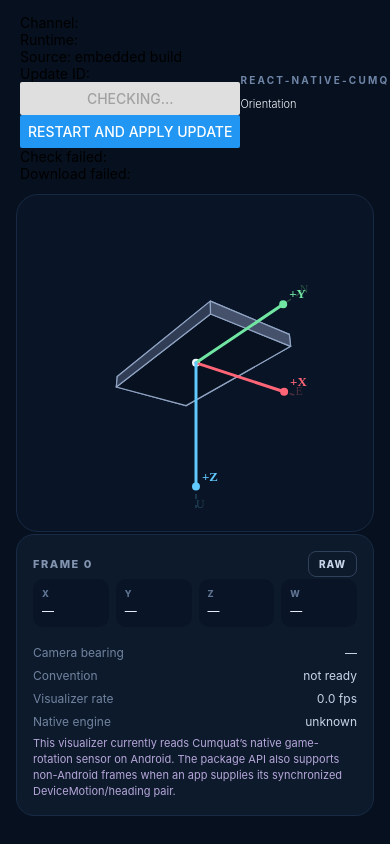
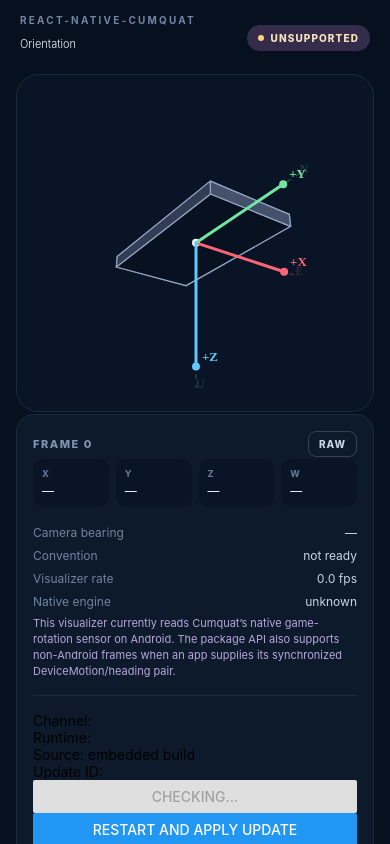
Before and after one commit to ydrea/react-native-cumquat, a React Native app in the folder expo-orientation-example/: screen / in a window 390 px wide. Built offline with nearby package versions, Linux system fonts and the light colour scheme.

Commit message:
move update controls into the details panel

```diff
--- a/expo-orientation-example/src/App.tsx
+++ b/expo-orientation-example/src/App.tsx
@@ -34,7 +34,6 @@ export default function App() {
     <ScrollView style={styles.safeArea}>
       <StatusBar barStyle="light-content" backgroundColor="#07101e" />
       <View style={styles.header}>
-        <UpdatePanel />
         <View>
           <Text style={styles.eyebrow}>REACT-NATIVE-CUMQUAT</Text>
           <Text style={styles.title}>Orientation</Text>
@@ -113,6 +112,10 @@ export default function App() {
           </Text>
         )}
         {state.error && <Text style={styles.error}>{state.error}</Text>}
+
+        <View style={styles.updateSection}>
+          <UpdatePanel />
+        </View>
       </View>
     </ScrollView>
   );
@@ -240,6 +243,12 @@ const styles = StyleSheet.create({
   },
   metaLabel: { color: '#71839f', fontSize: 12 },
   metaValue: { color: '#c8d4e7', fontSize: 12, fontVariant: ['tabular-nums'] },
+  updateSection: {
+    marginTop: 16,
+    paddingTop: 16,
+    borderTopWidth: 1,
+    borderTopColor: '#182b45',
+  },
   warning: { color: '#b6a7da', fontSize: 11, lineHeight: 16, marginTop: 2 },
   error: { color: '#ff8b98', fontSize: 11, lineHeight: 16, marginTop: 2 },
 });
```
